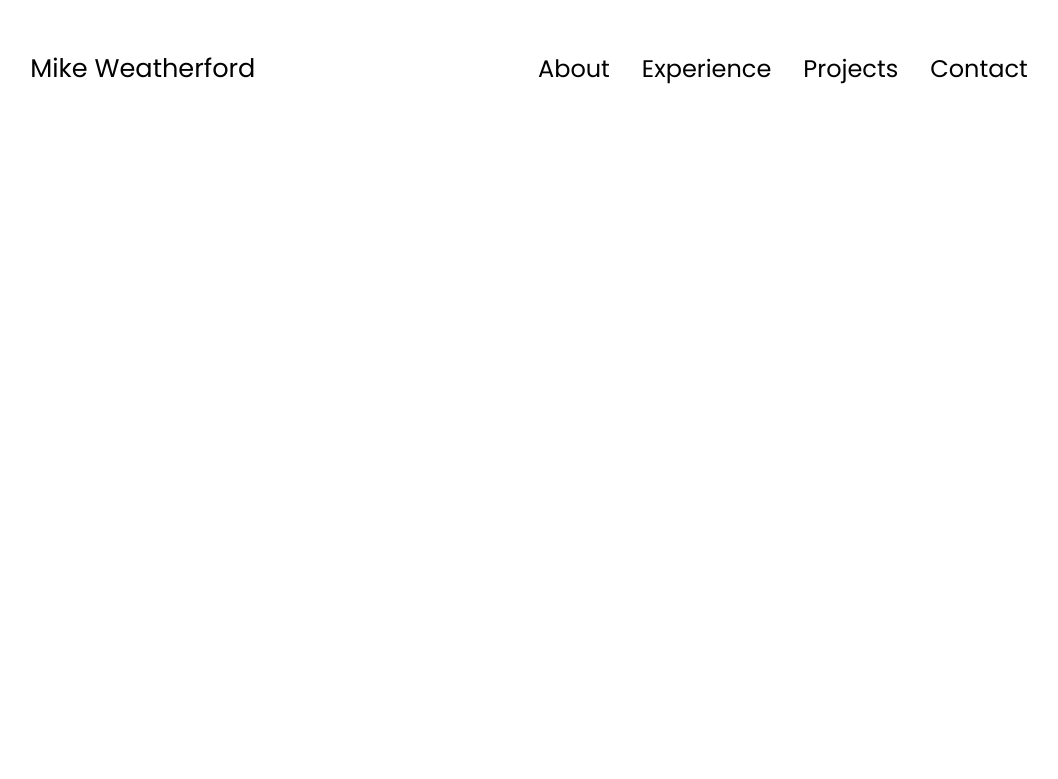
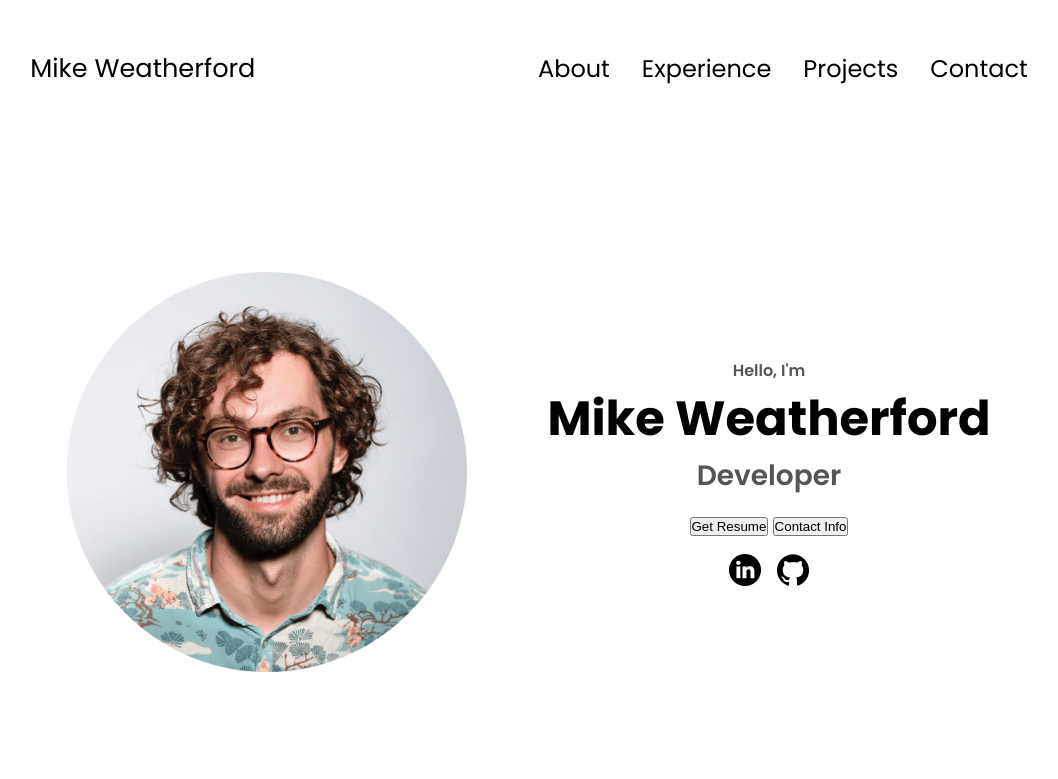
Before and after one commit to GiorgioMotorola/portfolio-website-for-michael-weatherford, a plain HTML site: page index.html in a window 1280 px wide. Shown: the whole page, without its empty margins (111-1169 px from the left). Drawn offline with Linux system fonts and the light colour scheme.

Commit message:
added styling for intro, buttons, social links

```diff
--- a/index.html
+++ b/index.html
@@ -41,6 +41,44 @@
         </div>
       </div>
     </nav>
+    <section id="profile">
+      <div class="section__pic-container">
+        <img
+          src="./assets/profile-pic.png"
+          alt="Mike Weatherford Profile Picture"
+        />
+      </div>
+      <div class="section__text">
+        <p class="section__text__p1">Hello, I'm</p>
+        <h1 class="title">Mike Weatherford</h1>
+        <p class="section__text__p2">Developer</p>
+        <div class="btn-container">
+          <button
+            class="btn btn-color-2"
+            onclick="window.open('/assets/resume-example.pdf')"
+          >
+            Get Resume
+          </button>
+          <button class="btn btn-color-1" onclick="location.href='./#contact'">
+            Contact Info
+          </button>
+        </div>
+        <div id="socials-container">
+          <img
+            src="./assets/linkedin.png"
+            alt="LinkedIn Profile"
+            class="icon"
+            onclick="window.open('https://www.linkedin.com/in/michael-weatherford-10a3ab220/', '_blank')"
+          />
+          <img
+            src="./assets/github.png"
+            alt="LinkedIn Profile"
+            class="icon"
+            onclick="window.open('https://github.com/GiorgioMotorola', '_blank')"
+          />
+        </div>
+      </div>
+    </section>
     <script src="script.js"></script>
   </body>
 </html>
--- a/style.css
+++ b/style.css
@@ -137,3 +137,70 @@ a:hover {
 .hamburger-icon span:first-child {
   transform: none;
 }
+
+/* sections */
+
+section {
+  padding-top: 4vh;
+  height: 96vh;
+  margin: 0 10rem;
+  box-sizing: border-box;
+  min-height: fit-content;
+}
+
+.section-container {
+  display: flex;
+}
+
+/* profile */
+
+#profile {
+  display: flex;
+  justify-content: center;
+  gap: 5rem;
+  height: 80vh;
+}
+
+.section__pic-container {
+  display: flex;
+  height: 400px;
+  width: 400px;
+  margin: auto 0;
+}
+
+.section__text {
+  align-self: center;
+  text-align: center;
+}
+
+.section__text p {
+  font-weight: 600;
+}
+
+.section__text__p1 {
+  text-align: center;
+}
+
+.section__text__p2 {
+  font-size: 1.75rem;
+  margin-bottom: 1rem;
+}
+
+.title {
+  font-size: 3rem;
+  text-align: center;
+}
+
+#socials-container {
+  display: flex;
+  justify-content: center;
+  margin-top: 1rem;
+  gap: 1rem;
+}
+
+/* icons */
+
+.icon {
+  cursor: pointer;
+  height: 2rem;
+}
```
